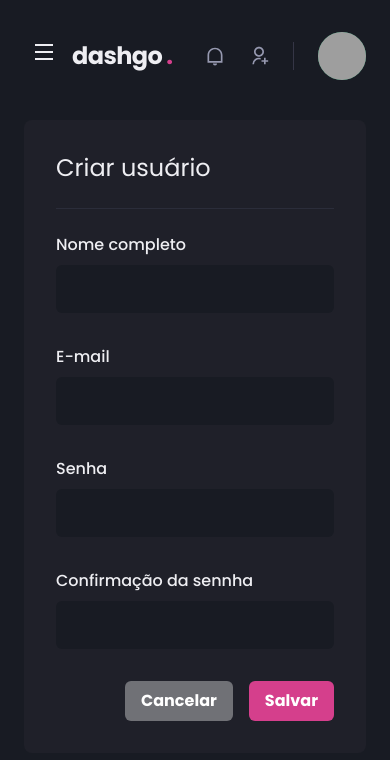
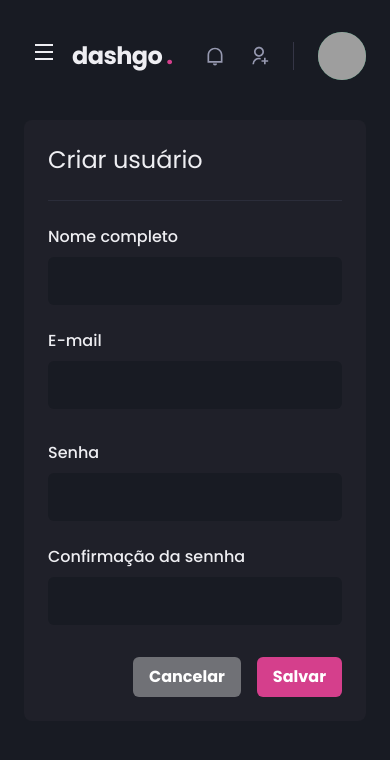
Before and after one commit to sergiogomes/dynamic-research, a Next.js app: page /users/create in a window 390 px wide. Shown: the top 760 px of the page. Built offline with nearby package versions, Linux system fonts and the light colour scheme; grey boxes are pictures that could not be loaded.

Commit message:
style: :lipstick: Deixando a pagina de criar usuario responsiva

```diff
--- a/src/pages/users/create.tsx
+++ b/src/pages/users/create.tsx
@@ -1,4 +1,5 @@
 import { Box, Divider, Flex, VStack, SimpleGrid, HStack, Button } from '@chakra-ui/react';
+import Link from 'next/link';
 import { Input } from '../../components/Form/Input';
 import { Header } from '../../components/Header';
 import { Sidebar } from '../../components/Sidebar';
@@ -21,19 +22,19 @@ export default function CreateUser() {
           flex="1"
           borderRadius={8}
           backgroundColor="gray.800"
-          padding="8"
+          padding={["6", "8"]}
         >
           <Heading title="Criar usuário" />
 
           <Divider marginY="6" borderColor="gray.700"></Divider>
 
           <VStack spacing="8">
-            <SimpleGrid minChildWidth="240px" spacing="8" width="100%">
+            <SimpleGrid minChildWidth="240px" spacing={["6", "8"]} width="100%">
               <Input name="name" label="Nome completo" />
               <Input name="email" type="email" label="E-mail" />
             </SimpleGrid>
 
-            <SimpleGrid minChildWidth="240px" spacing="8" width="100%">
+            <SimpleGrid minChildWidth="240px" spacing={["6", "8"]} width="100%">
               <Input name="password" type="password" label="Senha" />
               <Input name="password_confirmation" type="password" label="Confirmação da sennha" />
             </SimpleGrid>
@@ -41,7 +42,9 @@ export default function CreateUser() {
 
           <Flex marginTop="8" justify="flex-end">
             <HStack spacing="4">
-              <Button colorScheme="whiteAlpha">Cancelar</Button>
+              <Link href="/users" passHref>
+                <Button colorScheme="whiteAlpha">Cancelar</Button>
+              </Link>
               <Button colorScheme="pink">Salvar</Button>
             </HStack>
           </Flex>
```
